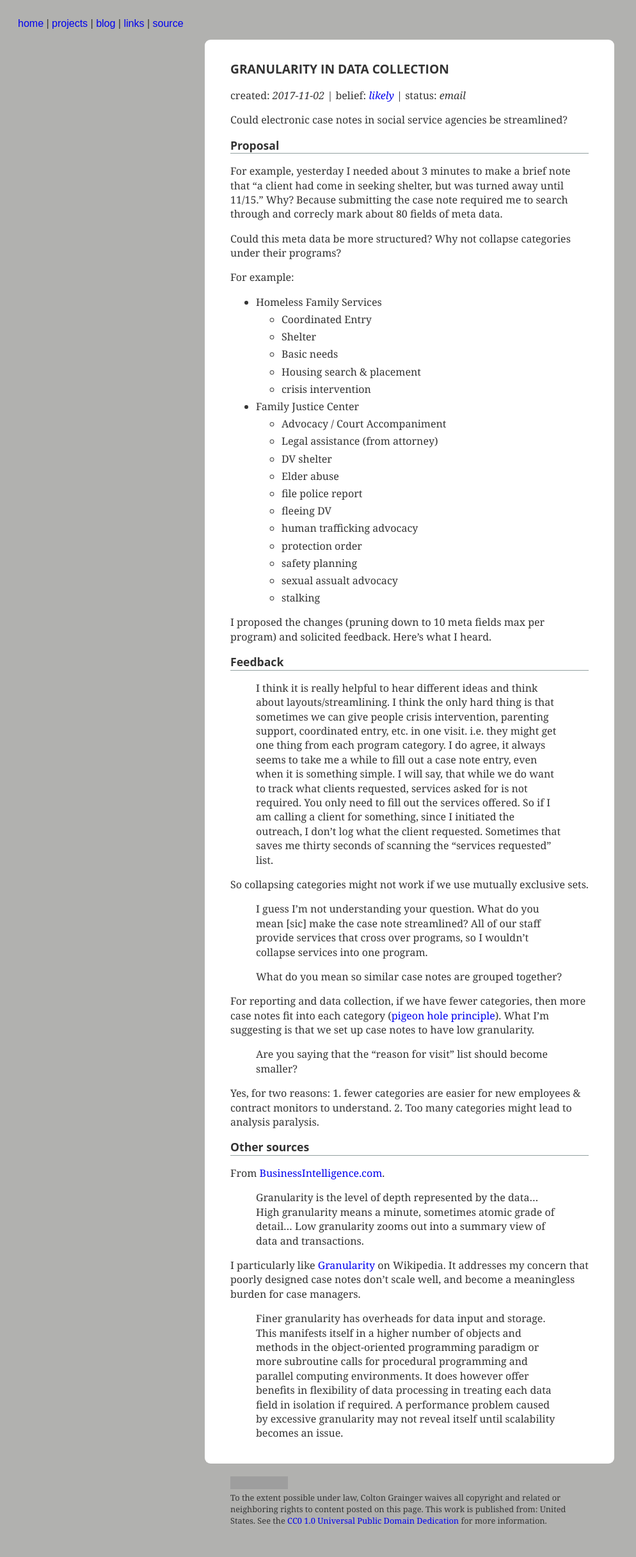
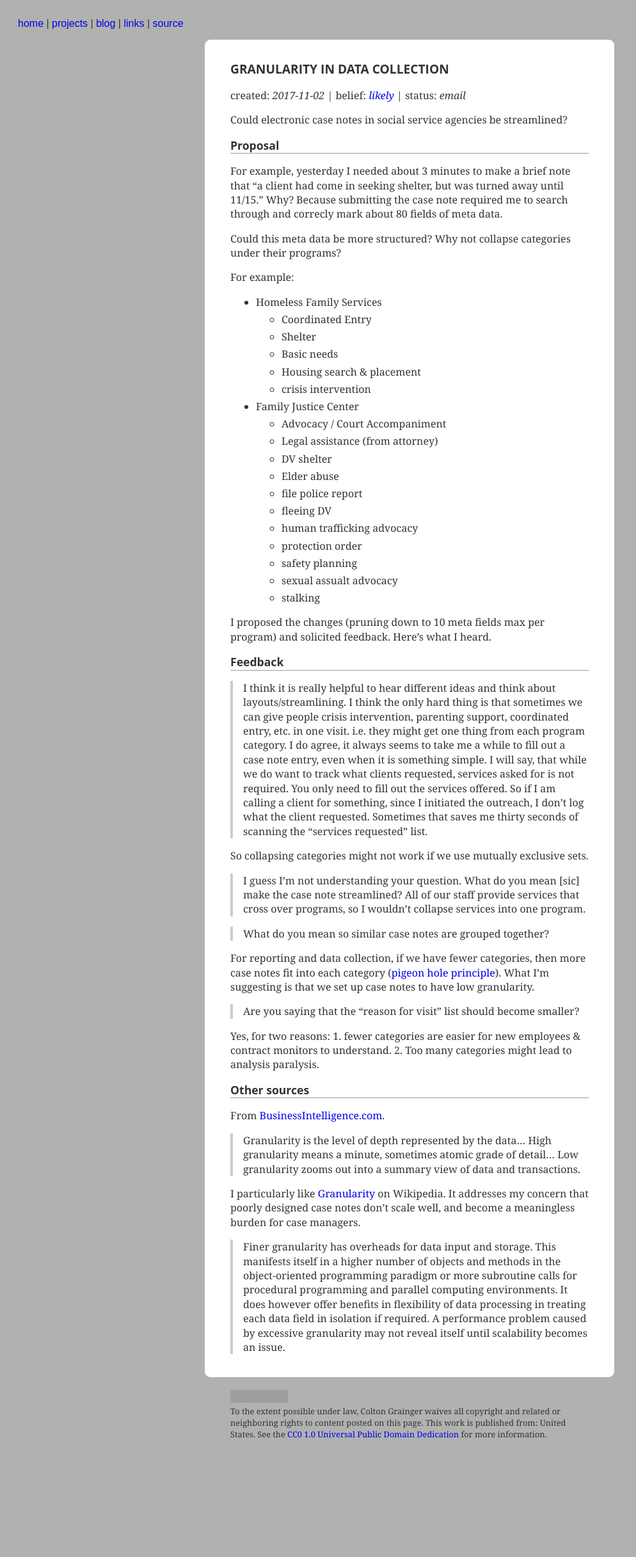
Before and after one commit to coltongrainger/blog, a Jekyll site: the page built from _posts/2017-11-02-granularity.md, in a window 1280 px wide. Shown: the whole page at 64% size, without its empty margins (0-994 px from the left). Built offline with Jekyll 4.4.1, drawn with Linux system fonts in a browser that asks for light colours; our own code applies the rules of GitHub Pages for plain Markdown files; after the commit the page ends 2298 px from its top, so only the background shows below that; grey boxes are pictures that could not be loaded.

Commit message:
block quote

```diff
--- a/_includes/head.html
+++ b/_includes/head.html
@@ -47,6 +47,12 @@ h2 { border-bottom: 1px solid #93a1a1; }
 
 h2, h3, h4, h5, h6 { font-size: 110%; }
 h1, h2, h3, h4, h5, h6 { font-family: Open Sans, Helvetica, sans-serif; }
+
+blockquote {
+    border-left: 4px solid #ccc;
+    margin: 0px;
+    padding-left: 16px;
+}
 
 main {
     line-height: 1.4;
```
